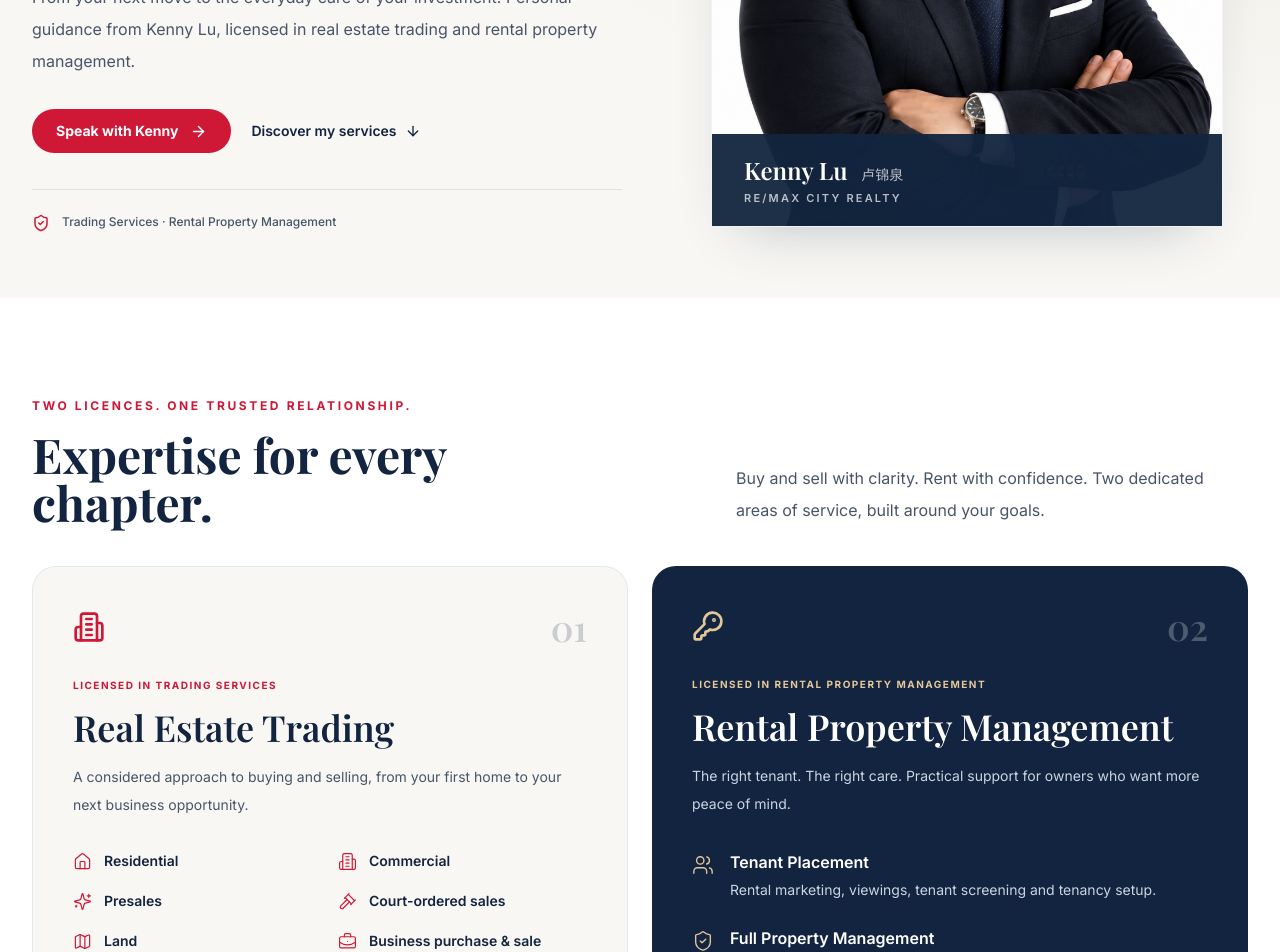
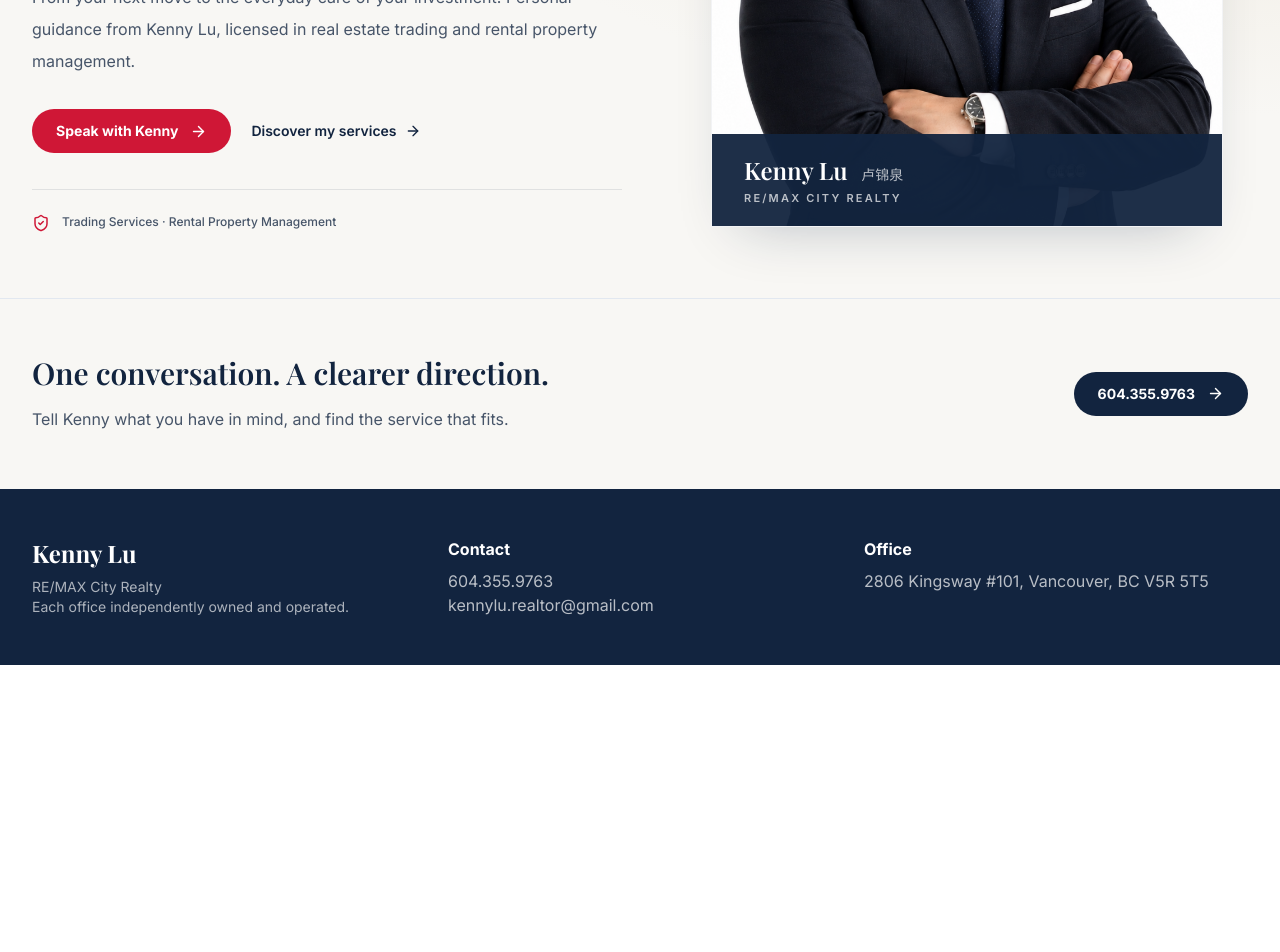
Before and after one commit to Web-Vercel/trustrealty.ca, a React (Vite) app: page / in a window 1280 px wide. Shown: the part 500-1452 px from the top of the page. After the commit the page ends 1165 px from the top, so only its background shows below. Built offline with nearby package versions, Linux system fonts and the light colour scheme.

Commit message:
Move dual-licence service section from homepage to Services

```diff
--- a/src/pages/Home.jsx
+++ b/src/pages/Home.jsx
@@ -1,10 +1,8 @@
-import { ArrowDown, ArrowRight, Building2, BriefcaseBusiness, Gavel, HomeIcon, KeyRound, Map, ShieldCheck, Sparkles, Users } from "lucide-react";
+import { ArrowRight, ShieldCheck } from "lucide-react";
 import { Link } from "react-router-dom";
 import { useLanguage } from "../App";
 import { contact } from "../data/siteContent";
 import { homeContent } from "../data/homeContent";
-
-const tradingIcons = [HomeIcon, Building2, Sparkles, Gavel, Map, BriefcaseBusiness];
 
 export default function Home() {
   const { lang } = useLanguage();
@@ -19,7 +17,7 @@ export default function Home() {
           <p className="mt-6 max-w-xl text-base leading-8 text-slate-600">{t.intro}</p>
           <div className="mt-8 flex flex-wrap items-center gap-5">
             <Link to="/contact" className="btn-primary gap-3">{t.contact}<ArrowRight size={17}/></Link>
-            <a href="#expertise" className="inline-flex items-center gap-2 py-3 text-sm font-semibold text-ink">{t.explore}<ArrowDown size={16}/></a>
+            <Link to="/services" className="inline-flex items-center gap-2 py-3 text-sm font-semibold text-ink">{t.explore}<ArrowRight size={16}/></Link>
           </div>
           <div className="mt-9 flex items-start gap-3 border-t border-ink/10 pt-5 text-xs font-medium leading-6 text-slate-600"><ShieldCheck className="mt-1 shrink-0 text-brand" size={18}/><span>{t.credentials}</span></div>
         </div>
@@ -30,38 +28,7 @@ export default function Home() {
       </div>
     </section>
 
-    <section id="expertise" className="scroll-mt-24 bg-white py-16 lg:py-24" aria-labelledby="expertise-title">
-      <div className="wrap">
-        <div className="mb-10 grid gap-5 lg:grid-cols-2 lg:items-end">
-          <div><p className="eyebrow leading-6">{t.eyebrow}</p><h2 id="expertise-title" className="heading mt-3">{t.heading}</h2></div>
-          <p className="max-w-lg text-base leading-8 text-slate-600 lg:justify-self-end">{t.description}</p>
-        </div>
-        <div className="grid gap-6 lg:grid-cols-2">
-          <article className="flex flex-col rounded-3xl border border-slate-200 bg-[#f8f7f4] p-6 sm:p-10">
-            <div className="flex items-center justify-between"><Building2 className="text-brand" size={32}/><span className="font-display text-4xl text-ink/20" aria-hidden="true">01</span></div>
-            <p className="mt-7 text-[10px] font-bold leading-5 tracking-[.15em] text-brand">{t.tradingLicense}</p>
-            <h3 className="mt-3 font-display text-3xl leading-tight text-ink sm:text-4xl">{t.trading}</h3>
-            <p className="mt-4 text-sm leading-7 text-slate-600">{t.tradingIntro}</p>
-            <ul className="my-8 grid grid-cols-1 gap-x-4 gap-y-5 sm:grid-cols-2">{t.tradingItems.map((label, i) => {
-              const Icon = tradingIcons[i];
-              return <li className="flex items-center gap-3 text-sm font-semibold text-ink" key={label}><Icon size={19} strokeWidth={1.5} className="shrink-0 text-brand"/>{label}</li>;
-            })}</ul>
-            <Link to="/contact" className="mt-auto flex items-center justify-between gap-4 border-t border-ink/15 pt-6 text-sm font-bold text-ink">{t.tradingCta}<ArrowRight size={20} className="shrink-0 text-brand"/></Link>
-          </article>
-          <article className="flex flex-col rounded-3xl bg-ink p-6 text-white sm:p-10">
-            <div className="flex items-center justify-between"><KeyRound className="text-[#e3c79a]" size={32}/><span className="font-display text-4xl text-white/25" aria-hidden="true">02</span></div>
-            <p className="mt-7 text-[10px] font-bold leading-5 tracking-[.15em] text-[#e3c79a]">{t.rentalLicense}</p>
-            <h3 className="mt-3 font-display text-3xl leading-tight sm:text-4xl">{t.rental}</h3>
-            <p className="mt-4 text-sm leading-7 text-slate-300">{t.rentalIntro}</p>
-            <ul className="my-8 space-y-6">{t.rentalItems.map(([title, description], i) => {
-              const Icon = i === 0 ? Users : ShieldCheck;
-              return <li className="flex items-start gap-4" key={title}><Icon size={22} strokeWidth={1.5} className="mt-1 shrink-0 text-[#e3c79a]"/><div><h4 className="text-base font-semibold">{title}</h4><p className="mt-1 text-sm leading-6 text-slate-300">{description}</p></div></li>;
-            })}</ul>
-            <Link to="/contact" className="mt-auto flex items-center justify-between gap-4 border-t border-white/20 pt-6 text-sm font-bold">{t.rentalCta}<ArrowRight size={20} className="shrink-0 text-[#e3c79a]"/></Link>
-          </article>
-        </div>
-      </div>
-    </section>
+
     <section className="border-t border-slate-200 bg-[#f8f7f4] py-14"><div className="wrap flex flex-col items-start justify-between gap-7 lg:flex-row lg:items-center"><div><h2 className="font-display text-3xl leading-tight text-ink">{t.closing}</h2><p className="mt-3 leading-7 text-slate-600">{t.closingText}</p></div><a href={contact.phoneHref} className="btn-dark shrink-0 gap-3">{contact.phoneDisplay}<ArrowRight size={17}/></a></div></section>
   </>;
 }
--- a/src/pages/Services.jsx
+++ b/src/pages/Services.jsx
@@ -1,4 +1,45 @@
-import { Building2, BriefcaseBusiness, Gavel, HomeIcon, LineChart, Search } from "lucide-react";
+import { ArrowRight, Building2, BriefcaseBusiness, Gavel, HomeIcon, KeyRound, Map, ShieldCheck, Sparkles, Users } from "lucide-react";
 import { Link } from "react-router-dom";
-const services=[["Residential real estate","Buying, selling and evaluating homes across Greater Vancouver.",HomeIcon],["Commercial real estate","Guidance for acquisitions, dispositions, leasing and property analysis.",Building2],["Business purchase & sale","Practical evaluation and transaction support for business owners.",BriefcaseBusiness],["Court-ordered sales","Help understanding process, documents and property-specific considerations.",Gavel],["Property evaluation","Market context and careful review to support informed decisions.",LineChart],["Investment due diligence","Financial analysis, risk review and a structured approach to opportunities.",Search]];
-export default function Services(){return <section className="py-20"><div className="wrap"><p className="eyebrow">Services</p><h1 className="heading mt-3 max-w-3xl">Experience beyond the transaction.</h1><p className="mt-5 max-w-2xl text-lg text-slate-600">Kenny combines real estate knowledge with a background in accounting, finance, risk management and technology.</p><div className="mt-12 grid gap-5 md:grid-cols-2 lg:grid-cols-3">{services.map(([title,text,Icon])=><article className="card" key={title}><Icon className="text-brand"/><h2 className="mt-4 font-display text-xl font-bold text-ink">{title}</h2><p className="mt-2 leading-7 text-slate-600">{text}</p></article>)}</div><div className="mt-12"><Link to="/contact" className="btn-primary">Discuss your goals</Link></div></div></section>}
+import { useLanguage } from "../App";
+import { homeContent } from "../data/homeContent";
+
+const tradingIcons = [HomeIcon, Building2, Sparkles, Gavel, Map, BriefcaseBusiness];
+
+export default function Services() {
+  const { lang } = useLanguage();
+  const t = homeContent[lang];
+  return (
+    <section id="expertise" className="scroll-mt-24 bg-white py-16 lg:py-24" aria-labelledby="expertise-title">
+      <div className="wrap">
+        <div className="mb-10 grid gap-5 lg:grid-cols-2 lg:items-end">
+          <div><p className="eyebrow leading-6">{t.eyebrow}</p><h1 id="expertise-title" className="heading mt-3">{t.heading}</h1></div>
+          <p className="max-w-lg text-base leading-8 text-slate-600 lg:justify-self-end">{t.description}</p>
+        </div>
+        <div className="grid gap-6 lg:grid-cols-2">
+          <article className="flex flex-col rounded-3xl border border-slate-200 bg-[#f8f7f4] p-6 sm:p-10">
+            <div className="flex items-center justify-between"><Building2 className="text-brand" size={32}/><span className="font-display text-4xl text-ink/20" aria-hidden="true">01</span></div>
+            <p className="mt-7 text-[10px] font-bold leading-5 tracking-[.15em] text-brand">{t.tradingLicense}</p>
+            <h3 className="mt-3 font-display text-3xl leading-tight text-ink sm:text-4xl">{t.trading}</h3>
+            <p className="mt-4 text-sm leading-7 text-slate-600">{t.tradingIntro}</p>
+            <ul className="my-8 grid grid-cols-1 gap-x-4 gap-y-5 sm:grid-cols-2">{t.tradingItems.map((label, i) => {
+              const Icon = tradingIcons[i];
+              return <li className="flex items-center gap-3 text-sm font-semibold text-ink" key={label}><Icon size={19} strokeWidth={1.5} className="shrink-0 text-brand"/>{label}</li>;
+            })}</ul>
+            <Link to="/contact" className="mt-auto flex items-center justify-between gap-4 border-t border-ink/15 pt-6 text-sm font-bold text-ink">{t.tradingCta}<ArrowRight size={20} className="shrink-0 text-brand"/></Link>
+          </article>
+          <article className="flex flex-col rounded-3xl bg-ink p-6 text-white sm:p-10">
+            <div className="flex items-center justify-between"><KeyRound className="text-[#e3c79a]" size={32}/><span className="font-display text-4xl text-white/25" aria-hidden="true">02</span></div>
+            <p className="mt-7 text-[10px] font-bold leading-5 tracking-[.15em] text-[#e3c79a]">{t.rentalLicense}</p>
+            <h3 className="mt-3 font-display text-3xl leading-tight sm:text-4xl">{t.rental}</h3>
+            <p className="mt-4 text-sm leading-7 text-slate-300">{t.rentalIntro}</p>
+            <ul className="my-8 space-y-6">{t.rentalItems.map(([title, description], i) => {
+              const Icon = i === 0 ? Users : ShieldCheck;
+              return <li className="flex items-start gap-4" key={title}><Icon size={22} strokeWidth={1.5} className="mt-1 shrink-0 text-[#e3c79a]"/><div><h4 className="text-base font-semibold">{title}</h4><p className="mt-1 text-sm leading-6 text-slate-300">{description}</p></div></li>;
+            })}</ul>
+            <Link to="/contact" className="mt-auto flex items-center justify-between gap-4 border-t border-white/20 pt-6 text-sm font-bold">{t.rentalCta}<ArrowRight size={20} className="shrink-0 text-[#e3c79a]"/></Link>
+          </article>
+        </div>
+      </div>
+    </section>
+  );
+}
```
